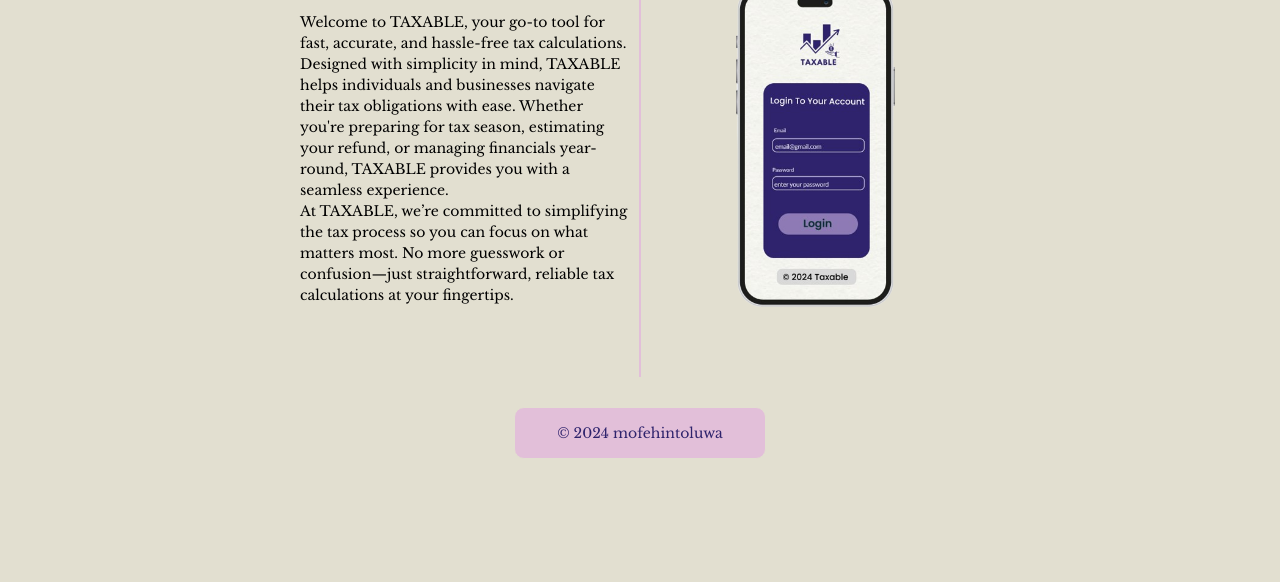
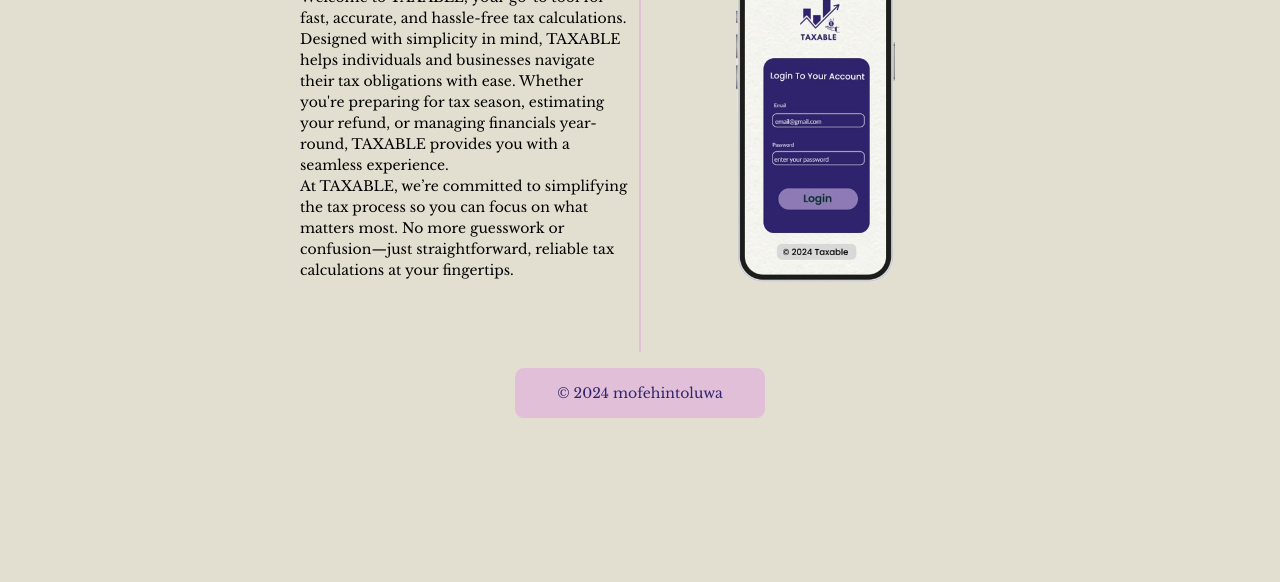
Before and after one commit to mofehint0luwa/taxable, a plain HTML site: page index.html in a window 1280 px wide. Shown: the part 218-800 px from the top of the page. Drawn offline with nearby package versions, Linux system fonts and the light colour scheme.

Commit message:
modified:   styles.css

```diff
--- a/styles.css
+++ b/styles.css
@@ -7,9 +7,9 @@
 body {
   background-color: #e2dfd0;
   margin: 0px;
-  padding: 15px 40px;
+  padding: 5px 40px;
   display: grid;
-  gap: 30px;
+  gap: 15px;
 }
 
 .header {
```
